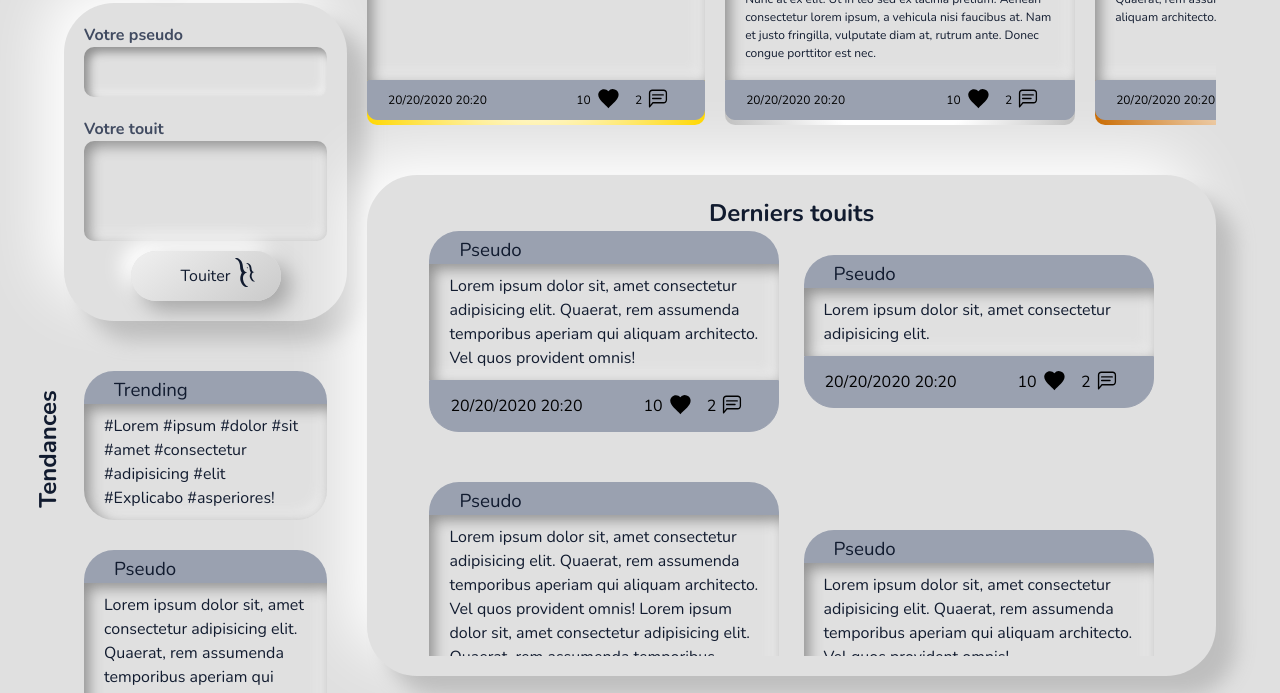
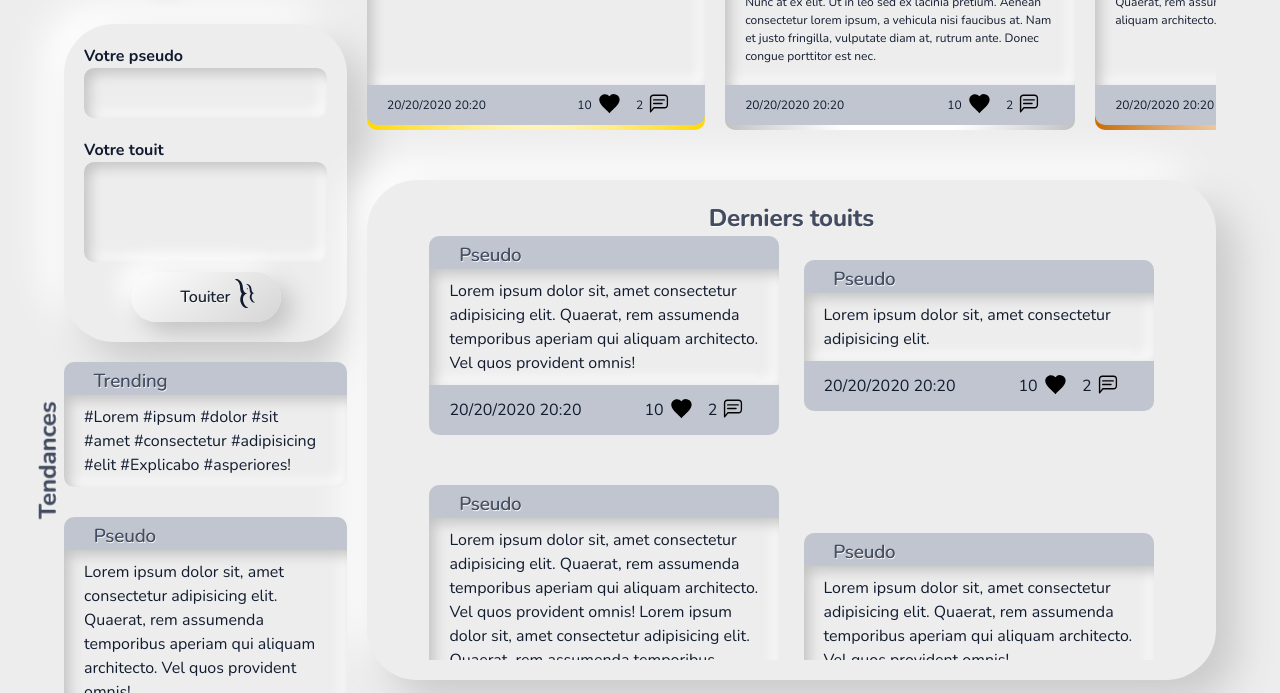
Before and after one commit to ajitzi/touiteur, a website: page index.html in a window 1280 px wide. Shown: the part 107-800 px from the top of the page. Drawn offline with Linux system fonts and the light colour scheme.

Commit message:
préparation dark thème

```diff
--- a/index.html
+++ b/index.html
@@ -11,13 +11,13 @@
 
 <body>
     <div class="main-grid container">
-        <header>
-            <div class="container">
-                <img style="height: 80px;" src="img/logotouiteurV2.svg" alt="Logo de touiteur">
-            </div>
-        </header>
 
         <aside>
+            <header>
+                <div class="container">
+                    <img style="height: 80px;" src="img/logotouiteurV2.svg" alt="Logo de touiteur">
+                </div>
+            </header>
             <section class="touit">
                 <form action="">
                     <label for="pseudo">Votre pseudo</label>
--- a/scss/_layout-aside.scss
+++ b/scss/_layout-aside.scss
@@ -1,21 +1,38 @@
+header {
+    margin-left: auto;
+    margin-right: auto;
+    img {
+        margin-top: 2rem;
+    }
+    @media screen and (min-width: 48em) {
+        align-self: center;
+        justify-self: center;
+    }
+    img {
+        margin-right: auto;
+        margin-left: auto;
+        margin-bottom: 2rem;
+        filter: drop-shadow(0 2px 10px $text-light);
+    }
+}
+
 aside {
     @media screen and (min-width: 48em) {
-        max-height: 80vh;
-        display: grid;
-        grid-template-columns: 1fr;
-        grid-template-rows: 1fr 2fr;
-        gap: 3rem;
+        max-height: 100vh;
+        display: flex;
+        justify-content: center;
+        flex-direction: column;
+        gap: 2rem;
     }
 }
 
 .touit {
     padding: 2rem;
     border-radius: 3rem;
-    color: $main-color;
+    color: $text-light;
     align-self: center;
     border-radius: 50px;
-    background: #e0e0e0;
-    box-shadow: 20px 20px 20px #bebebe, -20px -20px 60px #ffffff;
+    @include neumorphism-std-light;
     form {
         display: flex;
         flex-direction: column;
@@ -39,8 +56,7 @@ aside {
         font-size: 2rem;
         // background-color: $background;
         position: relative;
-        background: #e0e0e0;
-        box-shadow: inset 5px 5px 10px #8f8f8f, inset -5px -5px 10px #eeeeee;
+        @include neumorphism-hole-light;
         border-radius: 10px;
     }
     #message {
@@ -49,8 +65,7 @@ aside {
         background-color: $background;
         position: relative;
         resize: none;
-        background: #e0e0e0;
-        box-shadow: inset 5px 5px 14px #8f8f8f, inset -5px -5px 14px #eeeeee;
+        @include neumorphism-hole-light;
         border-radius: 10px;
     }
     button {
@@ -60,8 +75,7 @@ aside {
         position: relative;
         border-radius: 10rem;
         border: none;
-        background: linear-gradient(145deg, #f0f0f0, #cacaca);
-        box-shadow: 10px 10px 20px #a8a8a8, -10px -10px 20px #ffffff;
+        @include neumorphism-btn-light;
         color: $main-text;
         img {
             display: inline;
@@ -73,7 +87,7 @@ aside {
     }
     button:hover,
     button:focus {
-        border: 2px solid $main-text;
+        border: 1px solid $text-light;
         transition: .2s;
     }
 }
@@ -81,10 +95,6 @@ aside {
 @media screen and (min-width: 48em) {
     .trend-container {
         position: relative;
-        padding: 2rem;
-        // border-radius: 50px;
-        // background: #e0e0e0;
-        // box-shadow: 20px 20px 20px #bebebe, -20px -20px 60px #ffffff;
         h2 {
             position: absolute;
             z-index: 20;
--- a/scss/_layout-general.scss
+++ b/scss/_layout-general.scss
@@ -24,32 +24,13 @@
         grid-template-columns: 1fr 3fr;
         grid-template-rows: 10vh 1fr 1fr 1fr;
         gap: 2rem 2rem;
-        grid-template-areas: "h m " "a m " "a m " "a m";
+        grid-template-areas: "a m" "a m " "a m " "a m";
     }
 }
 
 body {
-    background-color: #e0e0e0;
-    color: $main-text;
-}
-
-header {
-    margin-left: auto;
-    margin-right: auto;
-    img {
-        margin-top: 2rem;
-    }
-    @media screen and (min-width: 48em) {
-        grid-area: h;
-        align-self: center;
-        justify-self: center;
-    }
-    img {
-        margin-right: auto;
-        margin-left: auto;
-        margin-bottom: 2rem;
-        filter: drop-shadow(0 2px 10px $main-color);
-    }
+    background-color: $background-light;
+    color: $text-light;
 }
 
 aside {
--- a/scss/_layout-main.scss
+++ b/scss/_layout-main.scss
@@ -5,7 +5,7 @@ main {
         padding-bottom: 2rem;
         display: flex;
         flex-direction: column;
-        // justify-content: space-between;
+        justify-content: center;
     }
 }
 
@@ -17,12 +17,6 @@ main {
     }
 }
 
-// .top-container {
-//     padding: 2rem;
-//     border-radius: 50px;
-//     background: #e0e0e0;
-//     box-shadow: 20px 20px 20px #bebebe, -20px -20px 60px #ffffff;
-// }
 .top-likes {
     display: flex;
     align-items: center;
@@ -33,11 +27,9 @@ main {
         margin-bottom: 2rem;
         word-wrap: none;
         overflow-x: scroll;
-        // min-height: 30rem;
     }
     .tuile {
         max-width: 35rem;
-        // margin-bottom: 2rem;
         display: inline-block;
         flex-shrink: 0;
         flex-grow: 0;
@@ -49,19 +41,16 @@ main {
     }
     .tuile-header {
         background: none;
-        h2 {
-            color: $main-color;
+    }
+    .tuile-main {
+        min-height: 12rem;
+        border-top-left-radius: 10px;
+        border-top-right-radius: 10px;
+        @media screen and (min-width: 48rem) {
             font-size: 1.2rem;
         }
     }
-    .tuile-main {
-        font-size: 1.2rem;
-        min-height: 11.8rem;
-        border-top-left-radius: 10px;
-        border-top-right-radius: 10px;
-    }
     .tuile-footer {
-        color: #000;
         height: 4rem;
         flex-wrap: nowrap;
         font-size: 1.2rem;
@@ -103,13 +92,10 @@ main {
     display: flex;
     flex-direction: column;
     height: 65%;
-    // margin-top: 3rem;
-    // margin-bottom: 2rem;
     @media screen and (min-width: 48em) {
         padding: 2rem;
         border-radius: 50px;
-        background: #e0e0e0;
-        box-shadow: 20px 20px 20px #bebebe, -20px -20px 60px #ffffff;
+        @include neumorphism-std-light;
     }
 }
 
@@ -119,7 +105,7 @@ main {
     align-items: center;
     justify-content: space-around;
     gap: 2rem;
-    background-color: #e0e0e0;
+    background-color: $background-light;
     height: auto;
     width: 90%;
     margin-right: auto;
--- a/scss/_layout-tuiles.scss
+++ b/scss/_layout-tuiles.scss
@@ -6,30 +6,28 @@
     justify-content: space-between;
     flex-direction: column;
     h2 {
-        color: $secondary-color;
+        color: $text-light;
     }
     position: relative;
 }
 
 .tuile-trend {
     .tuile-main {
-        // border-bottom: 1px solid $light-text;
-        border-bottom-left-radius: 3rem;
-        border-bottom-right-radius: 3rem;
+        border-bottom-left-radius: 1rem;
+        border-bottom-right-radius: 1rem;
     }
 }
 
 .tuile-header {
-    background-color: $light-text;
+    background-color: $card-light;
     padding: 0.5rem 3rem 0rem 3rem;
-    border-top-left-radius: 3rem;
-    border-top-right-radius: 3rem;
+    border-top-left-radius: 1rem;
+    border-top-right-radius: 1rem;
 }
 
 .tuile-main {
     padding: 1rem 2rem;
-    background: #e0e0e0;
-    box-shadow: inset 5px 5px 14px #8f8f8f, inset -5px -5px 14px #eeeeee;
+    @include neumorphism-hole-light;
 }
 
 .tuile-footer {
@@ -39,12 +37,10 @@
     align-items: center;
     padding: 0.5rem 2rem;
     text-align: right;
-    // min-height: 5.2rem;
-    color: #000;
-    background-color: $light-text;
-    border: 1px solid $light-text;
-    border-bottom-left-radius: 3rem;
-    border-bottom-right-radius: 3rem;
+    color: $text-light;
+    background-color: $card-light;
+    border-bottom-left-radius: 1rem;
+    border-bottom-right-radius: 1rem;
     @media screen and (max-width: 48em) {
         justify-content: center;
     }
--- a/scss/_typo.scss
+++ b/scss/_typo.scss
@@ -1,3 +1,4 @@
+@import 'variables';
 body {
     font-family: 'Nunito', sans-serif;
 }
@@ -8,6 +9,8 @@ h3,
 button {
     font-family: 'Nunito', sans-serif;
     font-weight: 400;
+    text-shadow: -0.5px -0.5px 0 rgba(0, 0, 0, 0.4), 0.5px 0.5px 0 rgba(255, 255, 255, 1);
+    color: $title-light;
 }
 
 h2 {
--- a/scss/_variables.scss
+++ b/scss/_variables.scss
@@ -4,10 +4,28 @@ $container-md: 68.8rem;
 $container-lg: 91.2rem;
 $container-xl: 112rem;
 // COLORS
-$main-color: #414B61;
 $secondary-color: #EDEBE8;
 $main-text: #111B2F;
-$secondary-text: #232C40;
 $light-text: #9AA1B0;
-$light-color: #E1DACD;
 $background: #FFF;
+$background-light: #ededed;
+$background-dark: #232C40;
+$title-light: #414B61;
+$card-light: #c0c5cf;
+$text-light: #111B2F;
+$text-dark: #EDEBE8;
+//MIXIN
+@mixin neumorphism-std-light {
+    background: $background-light;
+    box-shadow: 20px 20px 40px #c9c9c9, -20px -20px 40px #ffffff;
+}
+
+@mixin neumorphism-hole-light {
+    background: #ededed;
+    box-shadow: inset 5px 5px 13px #c2c2c2, inset -5px -5px 13px #ffffff;
+}
+
+@mixin neumorphism-btn-light {
+    background: linear-gradient(145deg, #fefefe, #d5d5d5);
+    box-shadow: 11px 11px 24px #c2c2c2, -11px -11px 24px #ffffff;
+}
```
Also changed, not shown: css/style.css, 1 other file.
